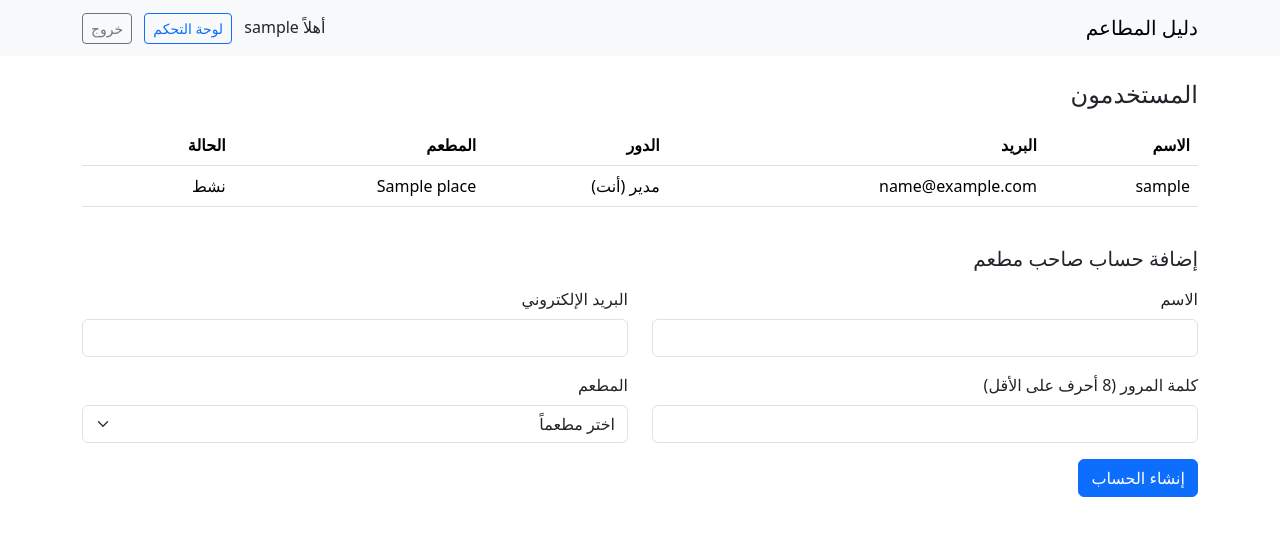
After one commit to ibraheem-emad/restaurant-guide, a PHP site: page /admin/users in a window 1280 px wide. The commit adds this page. Shown: the top 536 px of the page. Run offline with PHP 8.4, Linux system fonts and the light colour scheme; the visitor is signed in with stand-in values (Sample User, id 1); tables that the repository leaves empty or names only in its code hold one stand-in row (values such as "Sample post").

Commit message:
Manage users: list, block, change role, create an owner account and link it to a restaurant

```diff
--- a/app/controllers/admin_controller.php
+++ b/app/controllers/admin_controller.php
@@ -601,3 +601,102 @@ function delete_photo_submit($pdo, $photo_id)
 
     redirect('/admin/photos/' . $photo['place_id'] . '?deleted=1');
 }
+
+function show_users_page($pdo, $error)
+{
+    view('admin_users', [
+        'title' => 'المستخدمون',
+        'error' => $error,
+        'users' => get_users($pdo),
+        'restaurants' => get_admin_restaurants($pdo, ''),
+    ]);
+}
+
+function users_page($pdo)
+{
+    require_role('admin');
+
+    show_users_page($pdo, '');
+}
+
+function change_role_submit($pdo, $id)
+{
+    require_role('admin');
+
+    $role = $_POST['role'];
+
+    $error = '';
+
+    if ($id == $_SESSION['user_id']) {
+        $error = 'لا يمكنك تغيير دور حسابك.';
+    } elseif (!in_array($role, ['user', 'owner', 'admin'])) {
+        $error = 'الدور غير صحيح.';
+    }
+
+    if ($error != '') {
+        show_users_page($pdo, $error);
+        return;
+    }
+
+    set_user_role($pdo, $id, $role);
+
+    redirect('/admin/users?saved=1');
+}
+
+function block_user_submit($pdo, $id)
+{
+    require_role('admin');
+
+    $user = get_user($pdo, $id);
+    if (!$user) {
+        not_found();
+        return;
+    }
+
+    if ($id == $_SESSION['user_id']) {
+        show_users_page($pdo, 'لا يمكنك حظر حسابك.');
+        return;
+    }
+
+    if ($user['is_blocked']) {
+        set_user_blocked($pdo, $id, 0);
+    } else {
+        set_user_blocked($pdo, $id, 1);
+    }
+
+    redirect('/admin/users?saved=1');
+}
+
+function create_owner_submit($pdo)
+{
+    require_role('admin');
+
+    $username = trim($_POST['username']);
+    $email = trim($_POST['email']);
+    $password = $_POST['password'];
+    $place_id = $_POST['place_id'];
+
+    $error = '';
+
+    if ($username == '') {
+        $error = 'الاسم مطلوب.';
+    } elseif (!filter_var($email, FILTER_VALIDATE_EMAIL)) {
+        $error = 'البريد الإلكتروني غير صحيح.';
+    } elseif (strlen($password) < 8) {
+        $error = 'كلمة المرور يجب أن تكون 8 أحرف على الأقل.';
+    } elseif (find_user_by_email($pdo, $email)) {
+        $error = 'هذا البريد مستخدم من قبل.';
+    } elseif ($place_id == '') {
+        $error = 'اختر المطعم.';
+    }
+
+    if ($error != '') {
+        show_users_page($pdo, $error);
+        return;
+    }
+
+    $user_id = create_owner($pdo, $username, $email, $password);
+    set_restaurant_owner($pdo, $place_id, $user_id);
+
+    redirect('/admin/users?saved=1');
+}
--- a/app/controllers/auth_controller.php
+++ b/app/controllers/auth_controller.php
@@ -49,6 +49,11 @@ function login_submit($pdo)
         return;
     }
 
+    if ($user['is_blocked']) {
+        view('login', ['title' => 'تسجيل الدخول', 'error' => 'هذا الحساب محظور.']);
+        return;
+    }
+
     session_regenerate_id(true);
     $_SESSION['user_id'] = $user['user_id'];
     $_SESSION['username'] = $user['username'];
--- a/app/models/admin_model.php
+++ b/app/models/admin_model.php
@@ -236,3 +236,48 @@ function delete_photo($pdo, $photo_id)
     $stmt = $pdo->prepare("DELETE FROM photo WHERE photo_id = ?");
     $stmt->execute([$photo_id]);
 }
+
+function get_users($pdo)
+{
+    return $pdo->query("SELECT u.user_id, u.username, u.email, u.role, u.is_blocked,
+                               GROUP_CONCAT(p.place_name SEPARATOR '، ') AS restaurants
+                        FROM app_user u
+                        LEFT JOIN place p ON p.owner_id = u.user_id
+                        GROUP BY u.user_id
+                        ORDER BY u.user_id")->fetchAll();
+}
+
+function get_user($pdo, $id)
+{
+    $stmt = $pdo->prepare("SELECT * FROM app_user WHERE user_id = ?");
+    $stmt->execute([$id]);
+    return $stmt->fetch();
+}
+
+function set_user_role($pdo, $id, $role)
+{
+    $stmt = $pdo->prepare("UPDATE app_user SET role = ? WHERE user_id = ?");
+    $stmt->execute([$role, $id]);
+}
+
+function set_user_blocked($pdo, $id, $is_blocked)
+{
+    $stmt = $pdo->prepare("UPDATE app_user SET is_blocked = ? WHERE user_id = ?");
+    $stmt->execute([$is_blocked, $id]);
+}
+
+function create_owner($pdo, $username, $email, $password)
+{
+    $hash = password_hash($password, PASSWORD_DEFAULT);
+
+    $stmt = $pdo->prepare("INSERT INTO app_user (username, email, user_password, role) VALUES (?, ?, ?, 'owner')");
+    $stmt->execute([$username, $email, $hash]);
+
+    return $pdo->lastInsertId();
+}
+
+function set_restaurant_owner($pdo, $place_id, $user_id)
+{
+    $stmt = $pdo->prepare("UPDATE place SET owner_id = ? WHERE place_id = ?");
+    $stmt->execute([$user_id, $place_id]);
+}
--- a/app/views/admin_home.php
+++ b/app/views/admin_home.php
@@ -11,5 +11,6 @@
     <a class="list-group-item list-group-item-action" href="<?= url('/admin/add-restaurant') ?>">إضافة مطعم</a>
     <a class="list-group-item list-group-item-action" href="<?= url('/admin/categories') ?>">التصنيفات</a>
     <a class="list-group-item list-group-item-action" href="<?= url('/admin/attributes') ?>">المميزات</a>
+    <a class="list-group-item list-group-item-action" href="<?= url('/admin/users') ?>">المستخدمون</a>
     <a class="list-group-item list-group-item-action" href="<?= url('/restaurants') ?>">عرض المطاعم</a>
 </div>
--- /dev/null
+++ b/app/views/admin_users.php
@@ -0,0 +1,91 @@
+<h1 class="h4 mb-3">المستخدمون</h1>
+
+<?php if (isset($_GET['saved'])): ?>
+    <div class="alert alert-success">تم الحفظ.</div>
+<?php endif; ?>
+
+<?php if ($error != ''): ?>
+    <div class="alert alert-danger"><?= $error ?></div>
+<?php endif; ?>
+
+<div class="table-responsive">
+    <table class="table align-middle">
+        <tr>
+            <th>الاسم</th>
+            <th>البريد</th>
+            <th>الدور</th>
+            <th>المطعم</th>
+            <th>الحالة</th>
+            <th></th>
+        </tr>
+        <?php foreach ($users as $user): ?>
+            <tr>
+                <td><?= e($user['username']) ?></td>
+                <td><?= e($user['email']) ?></td>
+                <td>
+                    <?php if ($user['user_id'] == $_SESSION['user_id']): ?>
+                        مدير (أنت)
+                    <?php else: ?>
+                        <form class="d-flex" method="post" action="<?= url('/admin/user-role/' . $user['user_id']) ?>">
+                            <select class="form-select form-select-sm w-auto me-2" name="role">
+                                <option value="user" <?= $user['role'] == 'user' ? 'selected' : '' ?>>مستخدم</option>
+                                <option value="owner" <?= $user['role'] == 'owner' ? 'selected' : '' ?>>صاحب مطعم</option>
+                                <option value="admin" <?= $user['role'] == 'admin' ? 'selected' : '' ?>>مدير</option>
+                            </select>
+                            <button class="btn btn-sm btn-outline-primary" type="submit">تغيير</button>
+                        </form>
+                    <?php endif; ?>
+                </td>
+                <td><?= e($user['restaurants']) ?></td>
+                <td>
+                    <?php if ($user['is_blocked']): ?>
+                        <span class="badge bg-danger">محظور</span>
+                    <?php else: ?>
+                        نشط
+                    <?php endif; ?>
+                </td>
+                <td>
+                    <?php if ($user['user_id'] != $_SESSION['user_id']): ?>
+                        <form method="post" action="<?= url('/admin/block-user/' . $user['user_id']) ?>">
+                            <?php if ($user['is_blocked']): ?>
+                                <button class="btn btn-sm btn-outline-success" type="submit">إلغاء الحظر</button>
+                            <?php else: ?>
+                                <button class="btn btn-sm btn-outline-danger" type="submit">حظر</button>
+                            <?php endif; ?>
+                        </form>
+                    <?php endif; ?>
+                </td>
+            </tr>
+        <?php endforeach; ?>
+    </table>
+</div>
+
+<h2 class="h5 mt-4 mb-3">إضافة حساب صاحب مطعم</h2>
+
+<form method="post" action="<?= url('/admin/users') ?>">
+    <div class="row">
+        <div class="col-md-6 mb-3">
+            <label class="form-label" for="username">الاسم</label>
+            <input class="form-control" type="text" id="username" name="username" required>
+        </div>
+        <div class="col-md-6 mb-3">
+            <label class="form-label" for="email">البريد الإلكتروني</label>
+            <input class="form-control" type="email" id="email" name="email" required>
+        </div>
+        <div class="col-md-6 mb-3">
+            <label class="form-label" for="password">كلمة المرور (8 أحرف على الأقل)</label>
+            <input class="form-control" type="password" id="password" name="password" required>
+        </div>
+        <div class="col-md-6 mb-3">
+            <label class="form-label" for="place_id">المطعم</label>
+            <select class="form-select" id="place_id" name="place_id" required>
+                <option value="">اختر مطعماً</option>
+                <?php foreach ($restaurants as $r): ?>
+                    <option value="<?= $r['place_id'] ?>"><?= e($r['place_name']) ?></option>
+                <?php endforeach; ?>
+            </select>
+        </div>
+    </div>
+
+    <button class="btn btn-primary" type="submit">إنشاء الحساب</button>
+</form>
--- a/public/index.php
+++ b/public/index.php
@@ -85,6 +85,14 @@ if ($path == '' || $path == '/restaurants') {
     move_photo_submit($pdo, (int) $match[1], 'down');
 } elseif (preg_match('#^/admin/delete-photo/(\d+)$#', $path, $match) && $method == 'POST') {
     delete_photo_submit($pdo, (int) $match[1]);
+} elseif ($path == '/admin/users' && $method == 'GET') {
+    users_page($pdo);
+} elseif ($path == '/admin/users' && $method == 'POST') {
+    create_owner_submit($pdo);
+} elseif (preg_match('#^/admin/user-role/(\d+)$#', $path, $match) && $method == 'POST') {
+    change_role_submit($pdo, (int) $match[1]);
+} elseif (preg_match('#^/admin/block-user/(\d+)$#', $path, $match) && $method == 'POST') {
+    block_user_submit($pdo, (int) $match[1]);
 } else {
     not_found();
 }
```
